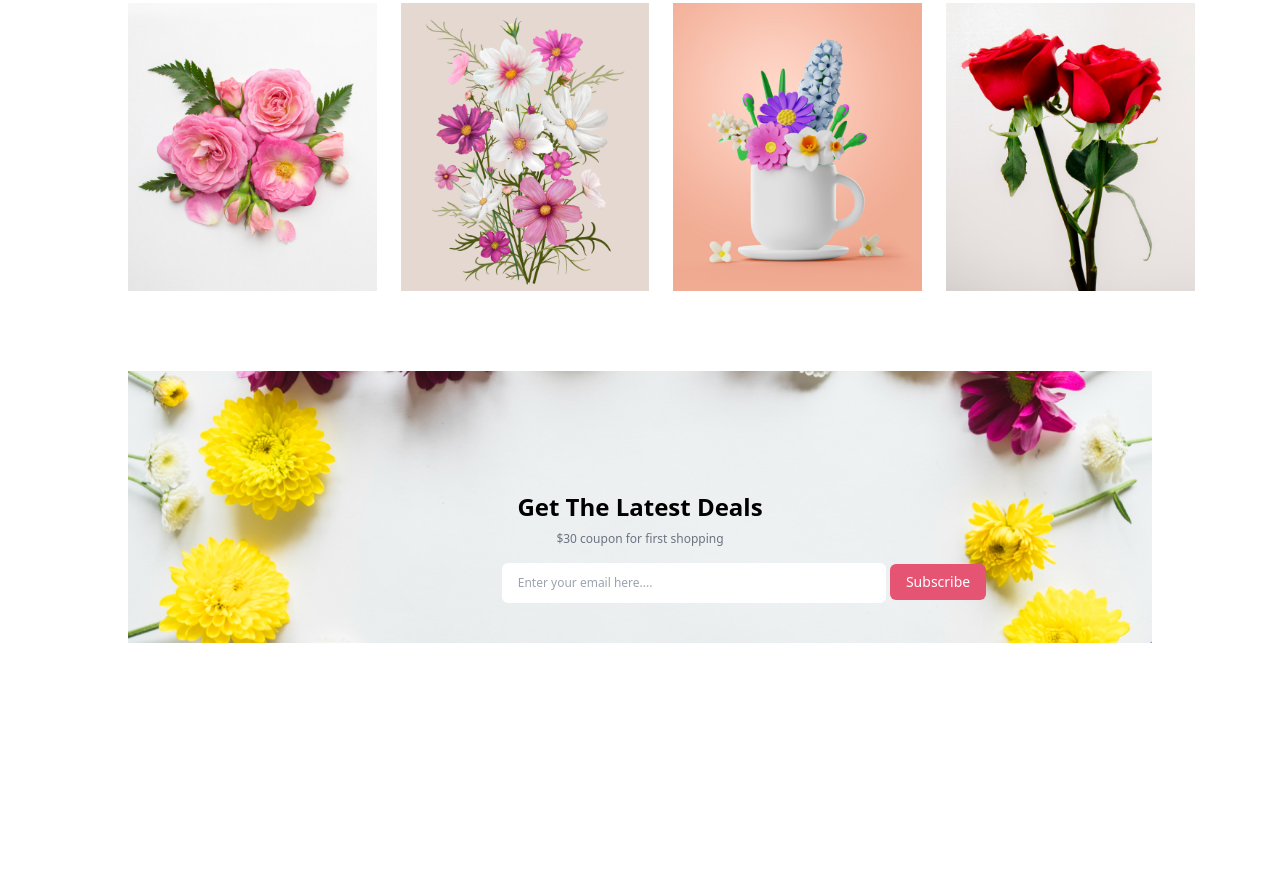
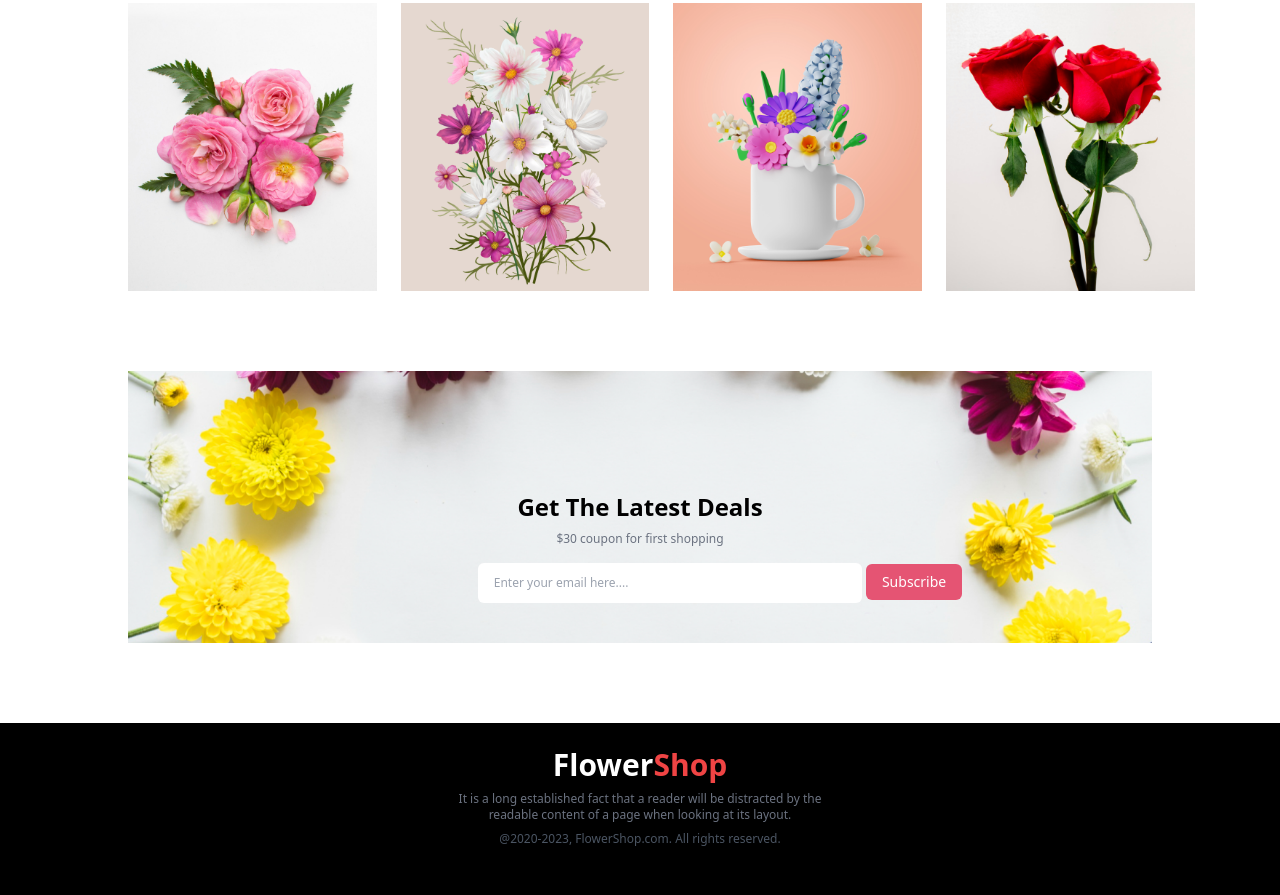
Before and after one commit to probillal/Flower_shop_resource, a website: page index.html in a window 1280 px wide. Shown: the part 1993-2888 px from the top of the page. Before the commit the page ends 2636 px from the top, so only its background shows below. Drawn offline with Linux system fonts and the light colour scheme.

Commit message:
footer section done

```diff
--- a/index.html
+++ b/index.html
@@ -188,7 +188,7 @@
         </p>
         <input
           type="text"
-          class="text-xs text-gray-500 ml-4 p-3 w-40 px-4 rounded-md md:ml-52 outline-none md:w-96 mt-4"
+          class="text-xs text-gray-500 ml-4 p-3 w-40 px-4 rounded-md md:ml-40 outline-none md:w-96 mt-4"
           placeholder="Enter your email here...."
         />
         <button
@@ -198,5 +198,22 @@
         </button>
       </div>
     </main>
+    <!-- main section ens -->
+    <!-- footer section start -->
+    <footer>
+      <div class="max-w-full mt-20 bg-black md:p-6">
+        <h3 class="text-3xl font-bold text-white text-center">
+          Flower<span class="text-red-500">Shop</span>
+        </h3>
+        <p class="text-xs text-center text-gray-500 mt-2">
+          It is a long established fact that a reader will be distracted by the
+          <br />
+          readable content of a page when looking at its layout.
+        </p>
+        <p class="text-xs text-center mt-2 text-gray-600 pb-6">
+          @2020-2023, FlowerShop.com. All rights reserved.
+        </p>
+      </div>
+    </footer>
   </body>
 </html>
```
Also changed, not shown: css/style.css.
